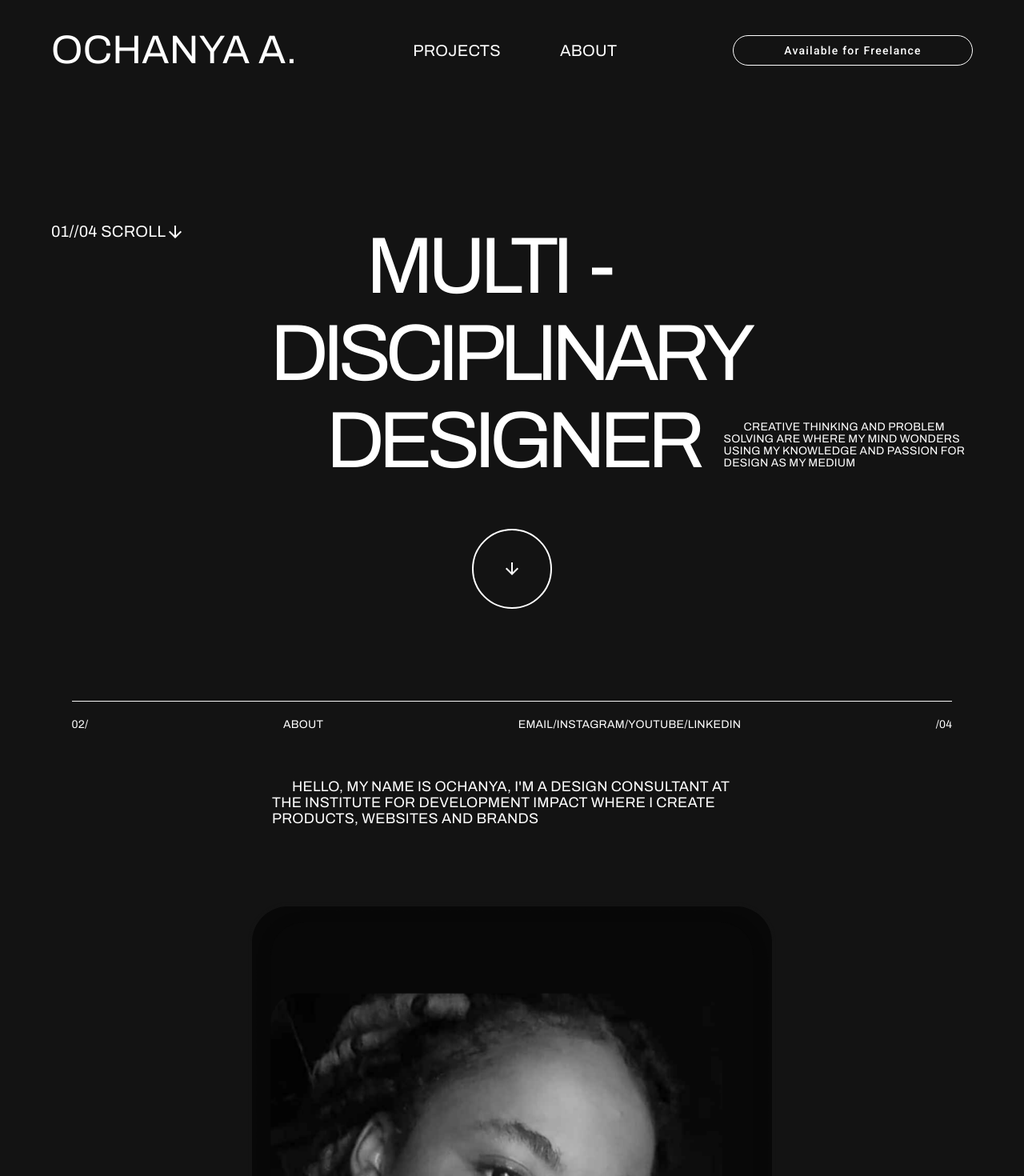
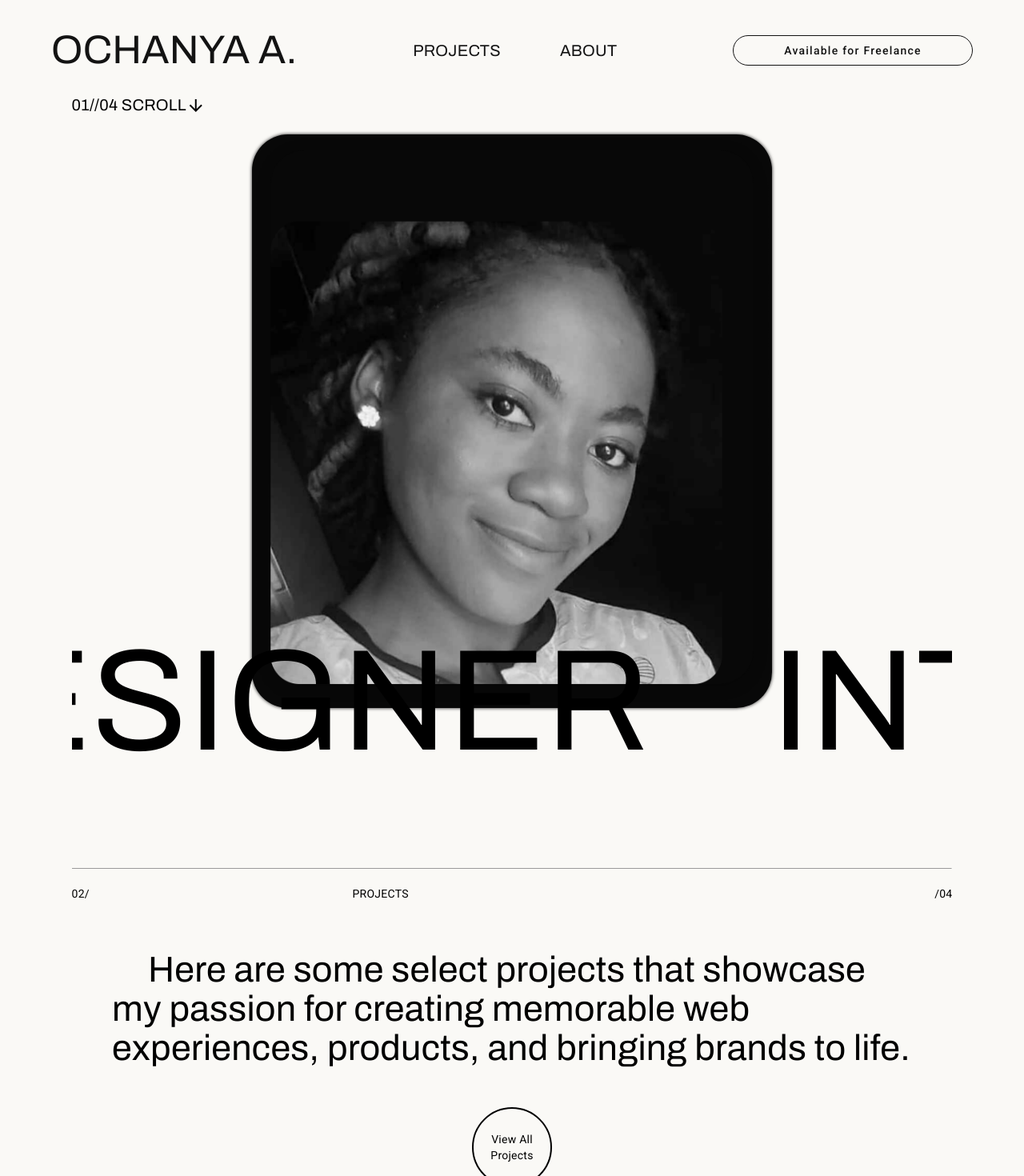
Before and after one commit to AdahGodwin/design-portfolio, an Angular app: page /home in a window 1280 px wide. Shown: the top 1470 px of the page at 80% size. Built offline with nearby package versions, Linux system fonts and the light colour scheme.

Commit message:
website theme updated

```diff
--- a/src/app/components/about/about.component.html
+++ b/src/app/components/about/about.component.html
@@ -1,6 +1,6 @@
 <div class="container">
-    <hr color="#F5F5F5" size="1">
-    <div class="heading">
+    <!-- <hr size="1"> -->
+    <!-- <div class="heading">
         <section>02/</section>
         <section>ABOUT</section>
         <section class="links pc">
@@ -16,11 +16,15 @@
             <a href="#">IN</a>
         </section>
         <section>/04</section>
-    </div>
+    </div> -->
     <div class="about">
-        <section class="intro"> Hello, My Name is Ochanya, I'm a Design consultant at the Institute for development
+        <!-- <section class="intro"> Hello, My Name is Ochanya, I'm a Design consultant at the Institute for development
             impact where
-            I create products, websites and brands
+            I create products, websites and brands. Creative Thinking and Problem
+            solving are where my mind wonders using my knowledge and passion for design as my medium.
+        </section> -->
+        <section class="page">
+            01//04 SCROLL <span><mat-icon color="white">arrow_downward</mat-icon></span>
         </section>
         <div class="image-row">
             <section class="card">
@@ -33,8 +37,8 @@
             </section>
         </div>
         <section class="name righttoleft">
-            <span>Ochanya Adah &nbsp; &nbsp;</span>
-            <span>Ochanya Adah &nbsp; &nbsp;</span>
+            <span>Inter - Disciplinary Designer &nbsp; &nbsp;</span>
+            <span>Inter - Disciplinary Designer &nbsp; &nbsp;</span>
             <!-- <span>Ochanya Adah &nbsp; &nbsp;</span>
             <span>Ochanya Adah &nbsp; &nbsp;</span> -->
         </section>
--- a/src/app/components/about/about.component.scss
+++ b/src/app/components/about/about.component.scss
@@ -1,38 +1,20 @@
 .container {
-    margin: 0 138px 0 138px;
+    margin: 120px 138px 0 138px;
     @media (max-width:1300px) {
-        margin: 0 7% 0 7%;
+        margin: 120px 7% 0 7%;
     }
     font-family: Archivo;
     font-style: normal;
     line-height: normal;
     text-transform: uppercase;
-
-    .heading {
-        margin-top: 21px;
-        margin-bottom: 60px;
+    .page {
+        font-size: 20px;
         display: flex;
-        justify-content: space-between;
-
-        .links a {
-            text-decoration: none;
-            color: white;
-
-        }
-
-        .pc {
-            @media (max-width: 600px) {
-                display: none;
-            }
-        }
-
-        .mobile {
-            @media (min-width: 600.5px) {
-                display: none;
-            }
-        }
+        margin-bottom: 20px;
+    @media (max-width:1300px) {
+        margin-bottom: 20px;
     }
-
+    }
     .about {
         position: relative;
         overflow: hidden;
@@ -108,16 +90,16 @@
 
         height: 100px;
         border-radius: 50%;
-        border: 2px solid white;
+        border: 2px solid black;
     }
 
     .name {
         display: flex;
         width: max-content;
         position: absolute;
-        font-size: 200px;
+        font-size: 180px;
         font-weight: 400;
-        bottom: 0;
+        bottom: 60px;
     }
 
     .righttoleft {
--- a/src/app/components/contact/contact.component.scss
+++ b/src/app/components/contact/contact.component.scss
@@ -16,7 +16,7 @@
     align-items: center;
     padding-top: 20%;
     padding-bottom: 13%;
-    border: 1px solid white;
+    border: 1px solid black;
     border-radius: 50px;
     font-style: normal;
     font-weight: 400;
@@ -50,7 +50,7 @@
         width: 106px;
         height: 106px;
         text-align: center;
-        border: 1px solid white;
+        border: 1px solid black;
         border-radius: 50%;
     }
 
--- a/src/app/components/description/description.component.html
+++ b/src/app/components/description/description.component.html
@@ -1,49 +1,35 @@
 <div>
+
     <div class="container">
-        <section class="page">
-            01//04 SCROLL <span><mat-icon color="white">arrow_downward</mat-icon></span>
-        </section>
+        <hr size="1">
+    <div class="heading">
+        <section>03/</section>
+        <section>SKILLS</section>
+        <section></section>
+        <section>/04</section>
+    </div>
         <div class="description">
-            <section class="tag right-left scroll" >
-            <span style="text-indent: 120px;
-            " class="second">Multi &nbsp;-</span>
-            <span class="first">Multi &nbsp;-</span>
+            <section class="tag right-left scroll">
+                <span>UI/UX  . Information Design . </span>
 
-            <span class="first">Multi &nbsp;-</span>
-            <span class="first">Multi &nbsp;-</span>
-            <span class="first">Multi &nbsp;-</span>
+                <span>UI/UX . Information Design . </span>
+                <span>UI/UX . Information Design . </span>
+                <span>UI/UX . Information Design . </span>
 
             </section>
             <section class="tag left-right">
-                 <span>Disciplinary</span>
-                 <span class="first">Disciplinary</span>
-                 <span class="first">Disciplinary</span>
-                 <span class="first">Disciplinary</span>
-
-
+                <span>Illustration . Motion . </span>
+                <span>Illustration . Motion . </span>
+                <span>Illustration . Motion . </span>
+                <span>Illustration . Motion . </span>
             </section>
             <section class="tag right-left">
-                <span class="first">Designer</span>
-                <span class="first">Designer</span>
-                <span class="first">Designer</span>
-                <span class="first">Designer</span>
-
-               </section>
-            <div class="designer-text">
-                <section class="tag right-left">
-                    <span class="second">Designer</span>
-
-                   </section>
-                <section class="desc">Creative Thinking and Problem
-                    solving are where my mind wonders using my knowledge and passion for design as my medium
-                </section>
-            </div>
-        </div>
-        <div></div>
-    </div>
-    <div class="arrow">
-        <div class="arrow-down">
-            <mat-icon color="white">arrow_downward</mat-icon>
+                <span>AR/VR . Editorial Design . </span>
+                <span>AR/VR . Editorial Design . </span>
+                <span>AR/VR . Editorial Design . </span>
+                <span>AR/VR . Editorial Design . </span>
+              </section>
         </div>
     </div>
+
 </div>
--- a/src/app/components/description/description.component.scss
+++ b/src/app/components/description/description.component.scss
@@ -1,26 +1,42 @@
-.container {
+.heading {
+    margin-top: 21px;
+    margin-bottom: 60px;
     display: flex;
     justify-content: space-between;
-    padding-top: 200px;
+
+    .links a {
+        text-decoration: none;
+        color: black;
+    }
+
+    .pc {
+        @media (max-width: 600px) {
+            display: none;
+        }
+    }
+
+    .mobile {
+        @media (min-width: 600.5px) {
+            display: none;
+        }
+    }
+}
+
+.container {
+    // display: flex;
+    // flex-direction: column;
+
+    padding-top: 100px;
+    padding-bottom: 100px;
     @media (max-width: 1000px) {
-        flex-direction: column;
         padding-top: 15%;
+    }
 
-    }
     font-family: Archivo;
     font-style: normal;
     font-weight: 400;
     line-height: normal;
     text-transform: uppercase;
-
-    .page {
-        font-size: 20px;
-        display: flex;
-        margin: 0 138px 0 138px;
-    @media (max-width:1300px) {
-        margin: 0 5% 30px 5%;
-    }
-    }
 
     .tag {
         font-size: 100px;
@@ -28,6 +44,10 @@
         width: max-content;
         display: flex;
         gap: 3rem;
+        word-spacing: 45px;
+        span {
+            word-spacing: 55px;
+         }
     }
 
     .desc {
@@ -40,55 +60,14 @@
     }
 }
 
-.arrow {
-    display: flex;
-    align-items: center;
-    justify-content: center;
-    margin-top: 45px;
-
-    .arrow-down {
-        display: flex;
-        align-items: center;
-        justify-content: center;
-        margin-bottom: 108px;
-
-        width: 100px;
-        height: 100px;
-        border-radius: 50%;
-        border: 2px solid white;
-    }
-
-}
 
 .description {
+    margin-top: 200px;
+    margin-bottom: 200px;
     overflow: hidden;
-}
 
-.designer-text {
-    display: flex;
-    text-indent: 70px;
-
-    @media (max-width: 1000px) {
-        flex-direction: column;
-        justify-content: center;
-        align-items: center;
-        left: 0;
-    }
 }
 
 .scroll {
     white-space: nowrap;
 }
-
-
-.first {
-    @media (min-width : 1000.5px) {
-        display: none;
-    }
-}
-
-.second {
-    @media (max-width : 1000px) {
-        display: none;
-    }
-}
--- a/src/app/components/footer/footer.component.scss
+++ b/src/app/components/footer/footer.component.scss
@@ -18,7 +18,7 @@
 
     a {
         text-decoration: none;
-        color: #fff;
+        color: black;
     }
 
     .links {
--- a/src/app/components/header/header.component.scss
+++ b/src/app/components/header/header.component.scss
@@ -7,9 +7,10 @@
     position: fixed;
     width: 100vw;
     top: 0;
-    background: #131313;
+    background: #FAF9F6;
     line-height: normal;
     text-transform: uppercase;
+    color: #131313;
 
     .header {
         padding: 38px 138px 0 138px;
@@ -18,7 +19,7 @@
             padding: 35px 5% 0 5%;
         }
 
-        color: #fff;
+        color: #131313;
         display: flex;
         flex-direction: row;
         justify-content: space-between;
@@ -48,8 +49,9 @@
 
         .button {
             text-align: center;
-            color: white;
-            border: 1px solid white;
+            // color: white;
+            border: 1px solid #131313;
+            ;
             border-radius: 20px;
             width: 300px;
 
@@ -76,7 +78,8 @@
                 width: 100%;
                 height: 0.125rem;
                 transition: 250ms ease-in;
-                background-color: white;
+                background-color: #131313;
+                ;
             }
 
             .top[data-active='true'] {
@@ -99,7 +102,7 @@
         z-index: 400;
         display: flex;
         flex-direction: column;
-
+        background-color: white;
         gap: 7%;
         align-items: center;
         height: 0;
@@ -125,11 +128,11 @@
         .link {
             opacity: 0;
             text-align: center;
-            color: white;
-            border: 1px solid white;
+            color: black;
+            // border: 1px solid white;
             border-radius: 20px;
             padding: 10px 20px;
-            transition: all 2s ease;
+            transition: all 500ms ease;
 
             &[data-visible='true'] {
                 opacity: 1;
@@ -150,7 +153,7 @@
     display: flex;
     justify-content: space-between;
     align-items: center;
-    transition: all 3s ease;
+    transition: all 1s ease;
 
     &[data-visible='true'] {
         opacity: 1;
@@ -158,7 +161,7 @@
 
     a {
         text-decoration: none;
-        color: white;
+        color: black;
         flex-direction: row;
     }
 
--- a/src/app/components/projects/projects.component.html
+++ b/src/app/components/projects/projects.component.html
@@ -1,11 +1,9 @@
 <div class="container">
-    <hr color="#F5F5F5" size="1">
+    <hr size="1">
     <div class="heading">
-        <section>03/</section>
+        <section>02/</section>
         <section>PROJECTS</section>
-        <section>
-
-        </section>
+        <section></section>
         <section>/04</section>
     </div>
     <div class="details">
--- a/src/app/components/projects/projects.component.scss
+++ b/src/app/components/projects/projects.component.scss
@@ -34,8 +34,8 @@
         width: 100px;
         height: 100px;
         border-radius: 50%;
-        border-top-color: #3498db;
-        border: 2px solid white;
+        // border-top-color: #3498db;
+        border: 2px solid black;
         cursor: pointer;
 
     }
--- a/src/app/screens/homescreen/homescreen.component.html
+++ b/src/app/screens/homescreen/homescreen.component.html
@@ -1,7 +1,7 @@
 <div class="container">
     <app-header></app-header>
-    <app-description></app-description>
     <app-about></app-about>
     <app-projects></app-projects>
+    <app-description></app-description>
     <app-contact></app-contact>
   </div>
--- a/src/styles.scss
+++ b/src/styles.scss
@@ -10,20 +10,14 @@
 body {
     margin: 0;
     padding: 0;
-    background:#131313;
-    color: white;
+    background:#FAF9F6;
+    color: black;
 }
 .right-left {
-    @media (max-width: 1000px) {
         animation: RightToLeft 15s infinite linear;
     }
-
-}
 .left-right {
-    @media (max-width: 1000px) {
         animation: LeftToRight 15s linear infinite;
-    }
-
 }
 
 @keyframes RightToLeft {
```
Also changed, not shown: src/app/screens/projectscreen/projectscreen.component.scss (+5 -4 lines).
